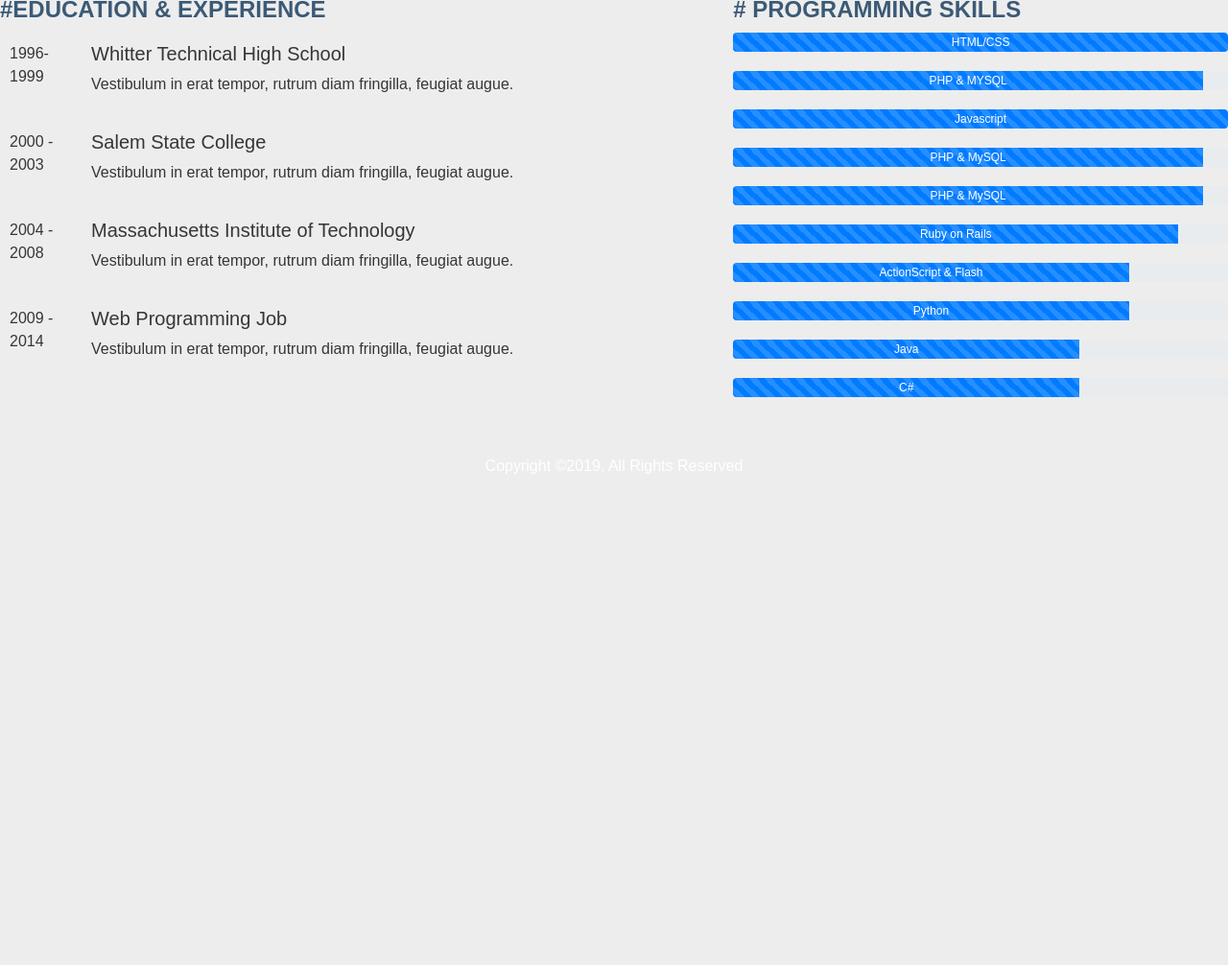
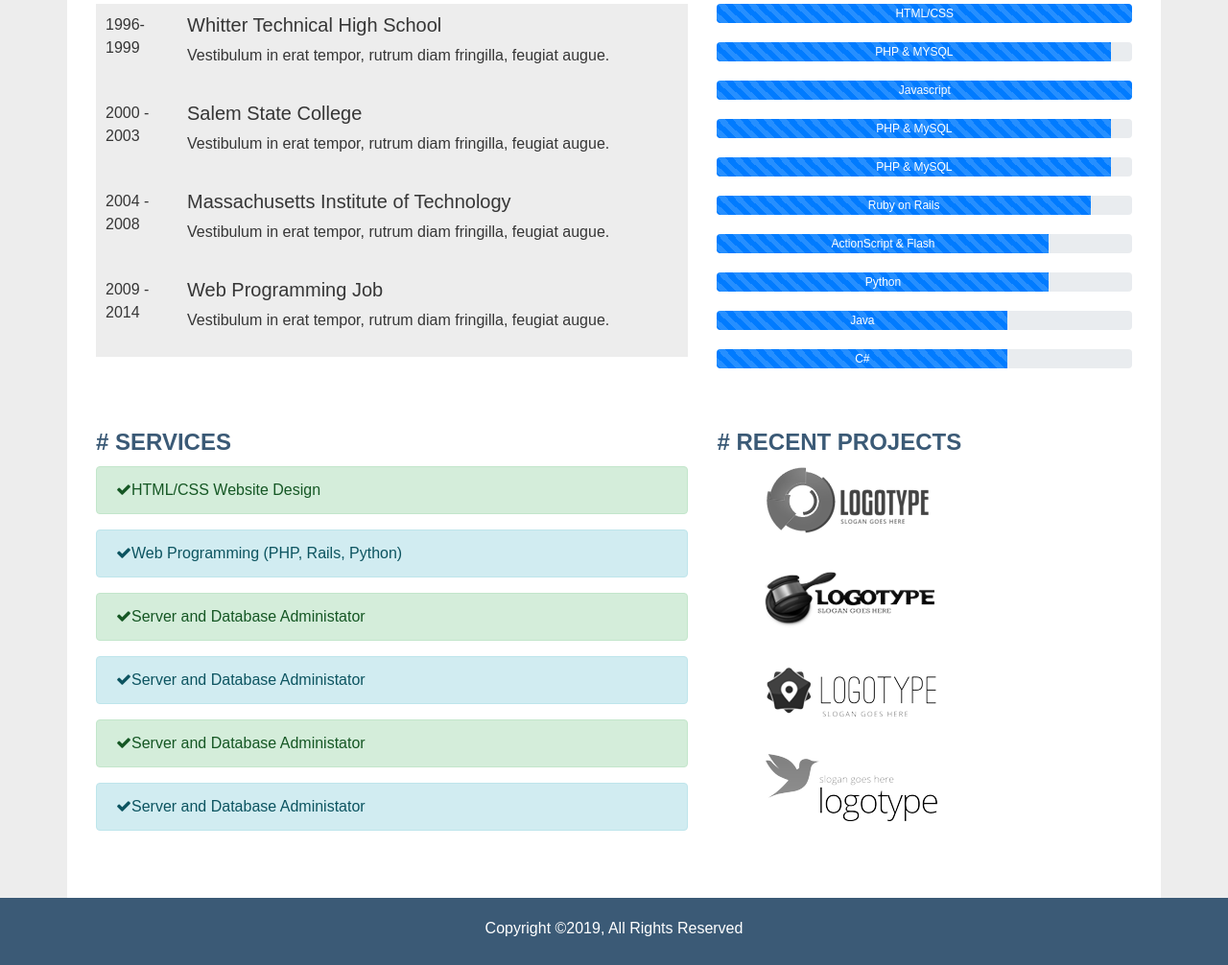
Before and after one commit to tazmanNZ/social-network-front-end, a website: page src/index.html in a window 1280 px wide. Shown: the part 670-1676 px from the top of the page at 96% size. Before the commit the page ends 1194 px from the top, so only its background shows below. Drawn offline with Linux system fonts and the light colour scheme.

Commit message:
added last section & styles, fixed errors

```diff
--- a/src/index.html
+++ b/src/index.html
@@ -1,5 +1,6 @@
 <!DOCTYPE html>
 <html lang="en">
+
 <head>
   <!-- Required meta tags -->
   <meta charset="utf-8">
@@ -10,6 +11,7 @@
   <link rel="stylesheet" href="/css/bootstrap.css">
   <link rel="stylesheet" href="/css/style.css">
 </head>
+
 <body>
   <div class="container main-container">
     <img src="img/person.png" class="profile-img">
@@ -21,7 +23,9 @@
       <div class="col-md-7">
         <h2>#About me</h2>
         <p>
-            Lorem ipsum dolor sit amet, consectetur adipiscing elit. Ut aliquet mi ornare massa gravida, auctor accumsan ipsum rhoncus. Vestibulum in erat tempor, rutrum diam fringilla, feugiat augue. Morbi dapibus bibendum erat, nec euismod lacus ultrices eu. Aliquam a bibendum ante, id convallis massa. Aliquam iaculis
+          Lorem ipsum dolor sit amet, consectetur adipiscing elit. Ut aliquet mi ornare massa gravida, auctor accumsan
+          ipsum rhoncus. Vestibulum in erat tempor, rutrum diam fringilla, feugiat augue. Morbi dapibus bibendum erat,
+          nec euismod lacus ultrices eu. Aliquam a bibendum ante, id convallis massa. Aliquam iaculis
         </p>
       </div>
       <div class="col-md-5">
@@ -34,7 +38,7 @@
         </ul>
       </div>
     </div>
-    </div>
+
 
   <div class="row">
     <div class="col-md-7">
@@ -91,55 +95,65 @@
     <div class="col-md-5">
       <h2># Programming Skills</h2>
       <div class="progress">
-          <div class="progress-bar progress-bar-striped" role="progressbar" aria-valuenow="0" aria-valuemax="100" style="min-width: 2em;width:100%">
+        <div class="progress-bar progress-bar-striped" role="progressbar" aria-valuenow="0" aria-valuemax="100"
+          style="min-width: 2em;width:100%">
           HTML/CSS
         </div>
       </div>
 
       <div class="progress">
-          <div class="progress-bar progress-bar-striped" role="progressbar" aria-valuenow="0" aria-valuemax="100" style="min-width:2em;width:95%">
+        <div class="progress-bar progress-bar-striped" role="progressbar" aria-valuenow="0" aria-valuemax="100"
+          style="min-width:2em;width:95%">
           PHP & MYSQL
         </div>
       </div>
 
       <div class="progress">
-          <div class="progress-bar progress-bar-striped" role="progressbar" aria-valuenow="0" aria-valuemax="100" style="min-width: 2em;width:100%">
+        <div class="progress-bar progress-bar-striped" role="progressbar" aria-valuenow="0" aria-valuemax="100"
+          style="min-width: 2em;width:100%">
           Javascript
         </div>
       </div>
 
       <div class="progress">
-          <div class="progress-bar progress-bar-striped" role="progressbar" aria-valuenow="0" aria-valuemin="0" aria-valuemax="100" style="min-width:2em;width:95%">
+        <div class="progress-bar progress-bar-striped" role="progressbar" aria-valuenow="0" aria-valuemin="0"
+          aria-valuemax="100" style="min-width:2em;width:95%">
           PHP & MySQL
         </div>
       </div>
       <div class="progress">
-          <div class="progress-bar progress-bar-striped" role="progressbar" aria-valuenow="0" aria-valuemin="0" aria-valuemax="100" style="min-width:2em;width:95%">
+        <div class="progress-bar progress-bar-striped" role="progressbar" aria-valuenow="0" aria-valuemin="0"
+          aria-valuemax="100" style="min-width:2em;width:95%">
           PHP & MySQL
         </div>
       </div>
       <div class="progress">
-          <div class="progress-bar progress-bar-striped" role="progressbar" aria-valuenow="0" aria-valuemin="0" aria-valuemax="100" style="min-width:2em;width:90%">
+        <div class="progress-bar progress-bar-striped" role="progressbar" aria-valuenow="0" aria-valuemin="0"
+          aria-valuemax="100" style="min-width:2em;width:90%">
           Ruby on Rails
         </div>
       </div>
       <div class="progress">
-          <div class="progress-bar progress-bar-striped" role="progressbar" aria-valuenow="0" aria-valuemin="0" aria-valuemax="100" style="min-width:2em;width:80%">
+        <div class="progress-bar progress-bar-striped" role="progressbar" aria-valuenow="0" aria-valuemin="0"
+          aria-valuemax="100" style="min-width:2em;width:80%">
           ActionScript & Flash
         </div>
       </div>
       <div class="progress">
-          <div class="progress-bar progress-bar-striped" role="progressbar" aria-valuenow="0" aria-valuemin="0" aria-valuemax="100" style="min-width:2em;width:80%">
+        <div class="progress-bar progress-bar-striped" role="progressbar" aria-valuenow="0" aria-valuemin="0"
+          aria-valuemax="100" style="min-width:2em;width:80%">
           Python
         </div>
       </div>
       <div class="progress">
-          <div class="progress-bar progress-bar-striped" role="progressbar" aria-valuenow="0" aria-valuemin="0" aria-valuemax="100" style="min-width:2em;width:70%">
+        <div class="progress-bar progress-bar-striped" role="progressbar" aria-valuenow="0" aria-valuemin="0"
+          aria-valuemax="100" style="min-width:2em;width:70%">
           Java
         </div>
       </div>
       <div class="progress">
-          <div class="progress-bar progress-bar-striped" role="progressbar" aria-valuenow="0" aria-valuemin="0" aria-valuemax="100" style="min-width:2em;width:70%">
+        <div class="progress-bar progress-bar-striped" role="progressbar" aria-valuenow="0" aria-valuemin="0"
+          aria-valuemax="100" style="min-width:2em;width:70%">
           C#
         </div>
       </div>
@@ -147,7 +161,43 @@
     </div>
   </div>
 
+  <div class="row">
+    <div class="col-md-7">
+      <h2># Services</h2>
+      <div class="alert alert-success" role="alert">
+        <i class="fa fa-check" aria-hidden="true"></i>HTML/CSS Website Design
+      </div>
 
+      <div class="alert alert-info" role="alert">
+        <i class="fa fa-check" aria-hidden="true"></i>Web Programming (PHP, Rails, Python)
+      </div>
+
+      <div class="alert alert-success" role="alert">
+        <i class="fa fa-check" aria-hidden="true"></i>Server and Database Administator
+      </div>
+      <div class="alert alert-info" role="alert">
+        <i class="fa fa-check" aria-hidden="true"></i>Server and Database Administator
+      </div>
+      <div class="alert alert-success" role="alert">
+        <i class="fa fa-check" aria-hidden="true"></i>Server and Database Administator
+      </div>
+      <div class="alert alert-info" role="alert">
+        <i class="fa fa-check" aria-hidden="true"></i>Server and Database Administator
+      </div>
+    </div>
+
+    <div class="col-md-5">
+      <h2># Recent Projects</h2>
+      <ul class="work-list">
+        <li><a href="#"><img src="img/work1.png"></a> </li>
+        <li><a href="#"><img src="img/work2.png"></a> </li>
+        <li><a href="#"><img src="img/work3.png"></a> </li>
+        <li><a href="#"><img src="img/work4.png"></a> </li>
+      </ul>
+    </div>
+  </div>
+
+</div>
   <footer>
     <div class="container">
       <p>Copyright &copy;2019, All Rights Reserved</p>
@@ -161,4 +211,5 @@
   <script src="/js/popper.min.js"></script>
   <script src="/js/bootstrap.min.js"></script>
 </body>
+
 </html>
--- a/src/scss/style.scss
+++ b/src/scss/style.scss
@@ -87,6 +87,13 @@ header h1 {
     color: #ccc;
 }
 
+.work-list li {
+    list-style: none;
+    float: left;
+    padding:  0 10px 0 10px;
+    margin-bottom: 30px;
+}
+
 .media {
     background: $background-color;
     padding: 10px;
@@ -104,7 +111,7 @@ header h1 {
 }
 
 footer {
-    background: $background-color;
+    background: $primary-color;
     color: #fff;
     text-align: center;
     padding-top: 20px;
```
Also changed, not shown: src/css/style.css. Lines whose indentation alone changed are shown as unchanged.
